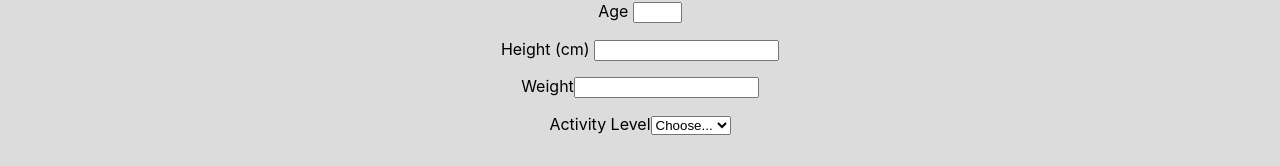
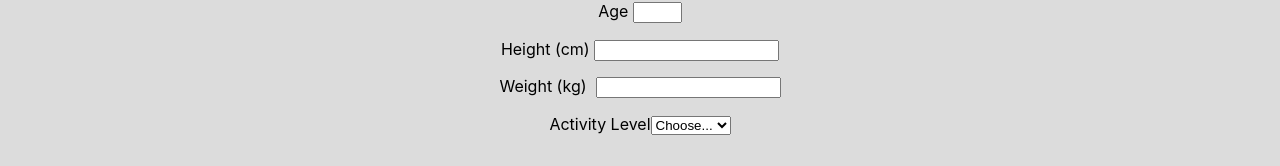
Before and after one commit to nevtay/jumpstartProject_1, a React (Create React App) app: page / in a window 1280 px wide. Shown: the part 204-370 px from the top of the page. Built offline with nearby package versions, Linux system fonts and the light colour scheme.

Commit message:
minor layout chnges

```diff
--- a/src/components/Input-Weight.js
+++ b/src/components/Input-Weight.js
@@ -1,4 +1,5 @@
 import React from "react"
+
 
 class InputWeight extends React.Component {
     constructor(props) {
@@ -20,14 +21,17 @@ render() {
 
     return(
         <fieldset id="weight">
+
             <label
             for="weight"
             className="tdee-inputs__label">
-            Weight
+            Weight (kg) &nbsp;
             </label>
+
                 <input type="number"
                 value={this.state.weight}
                 onChange={this.updateWeight} />
+
         </fieldset>
         )
     }
```
